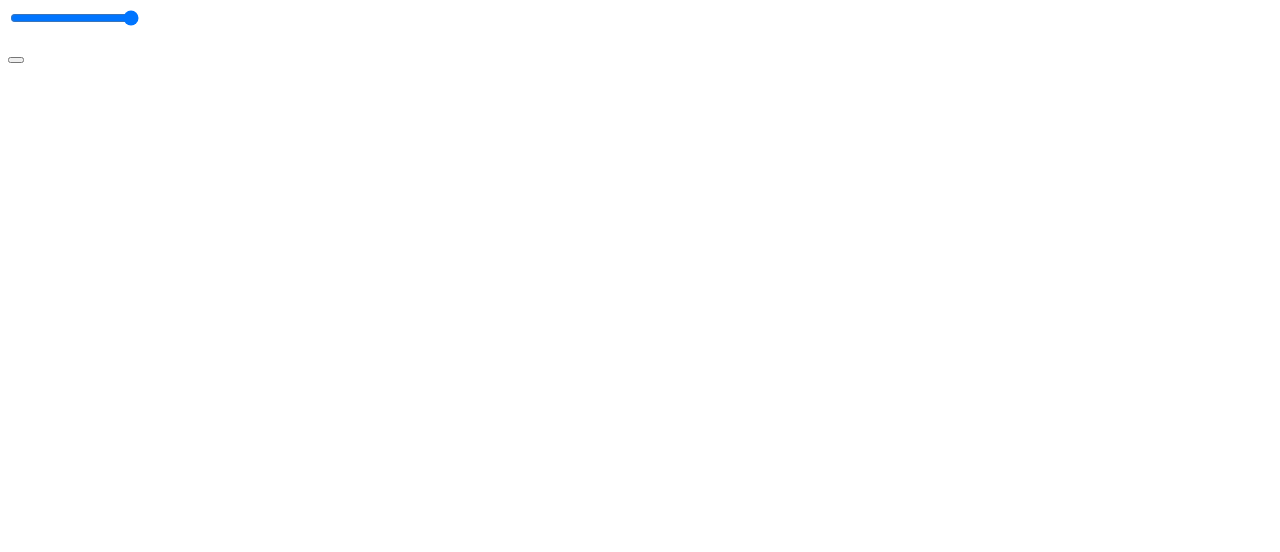
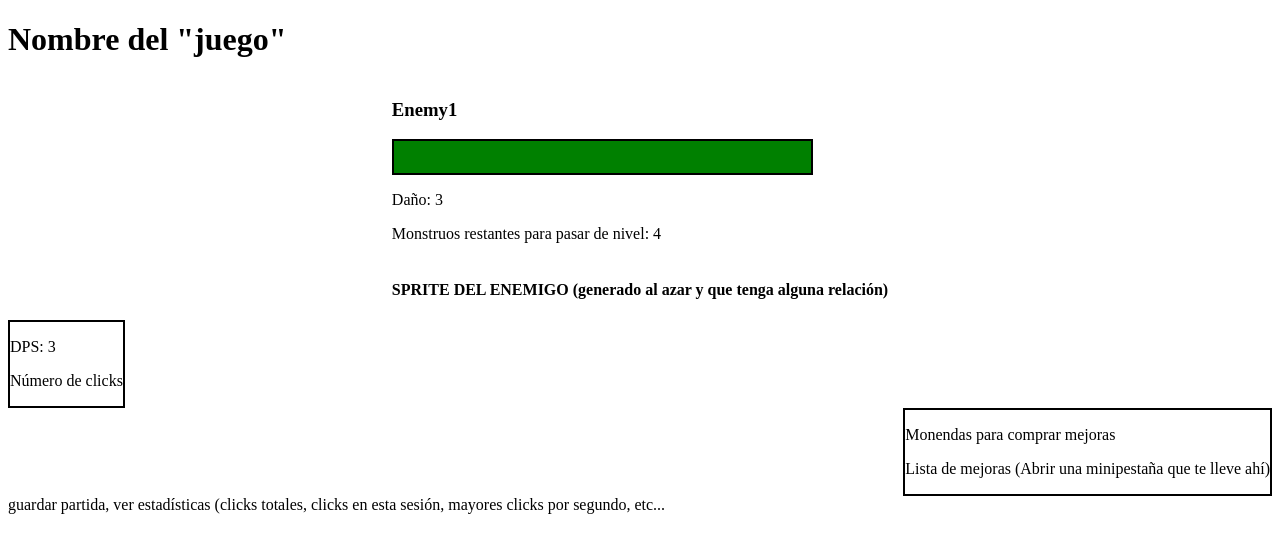
Before and after one commit to carlosfl12/clickergame, a website: page index.html in a window 1280 px wide. Drawn offline with Linux system fonts and the light colour scheme.

Commit message:
health bar

```diff
--- /dev/null
+++ b/Frontend/css/style.css
@@ -0,0 +1,39 @@
+
+
+#health-bar {
+    height: 2rem;
+    width: 33%;
+    background-color: white;
+    border: 2px black solid;
+}
+
+#current-health {
+    transform: translateY(-16px);
+    width: 100%;
+    height: 100%;
+    background: green;
+}
+
+#enemy-UI {
+    display:flex;
+    flex-direction: column;
+    align-items: flex-start;
+    align-content: center;
+    flex-wrap: wrap;
+}
+
+#mejoras {
+    display: flex;
+    justify-content: flex-end;
+}
+.inventario {
+    border: 2px black solid;
+}
+
+#estadisticas {
+    display: flex;
+    width: fit-content;
+}
+/* #myTable {
+    width: auto;
+} */
--- a/index.html
+++ b/index.html
@@ -5,7 +5,41 @@
     <meta http-equiv="X-UA-Compatible" content="IE=edge" />
     <meta name="viewport" content="width=device-width, initial-scale=1.0" />
     <title>Clicker game</title>
-    <script type="module" src="index.js"></script>
+    <link rel="stylesheet" href="./Frontend/css/style.css" />
+    <script src="indexo.js" defer></script>
   </head>
-  <body></body>
+  <body>
+    <h1>Nombre del "juego"</h1>
+    <div id="enemy-UI">
+      <h3>Enemy1</h3>
+      <div id="health-bar">
+        <p id="current-health"></p>
+      </div>
+      <div class="info">
+        <p>Daño: 3</p>
+        <p>Monstruos restantes para pasar de nivel: 4</p>
+      </div>
+      <div>
+        <h4>
+          SPRITE DEL ENEMIGO (generado al azar y que tenga alguna relación)
+        </h4>
+      </div>
+    </div>
+    <div id="estadisticas">
+      <div class="inventario">
+        <p>DPS: 3</p>
+        <p>Número de clicks</p>
+      </div>
+    </div>
+    <div id="mejoras">
+      <div class="inventario">
+        <p>Monendas para comprar mejoras</p>
+        <p>Lista de mejoras (Abrir una minipestaña que te lleve ahí)</p>
+      </div>
+    </div>
+  </body>
+  <footer>
+    guardar partida, ver estadísticas (clicks totales, clicks en esta sesión,
+    mayores clicks por segundo, etc...
+  </footer>
 </html>
--- /dev/null
+++ b/indexo.js
@@ -0,0 +1,8 @@
+const healthBar = document.getElementById('health-bar');
+const p = healthBar.querySelector('p');
+console.log(p);
+let health = 50;
+document.body.addEventListener('click', () => {
+  health -= 2;
+  p.style.width = health + '%';
+});
```
